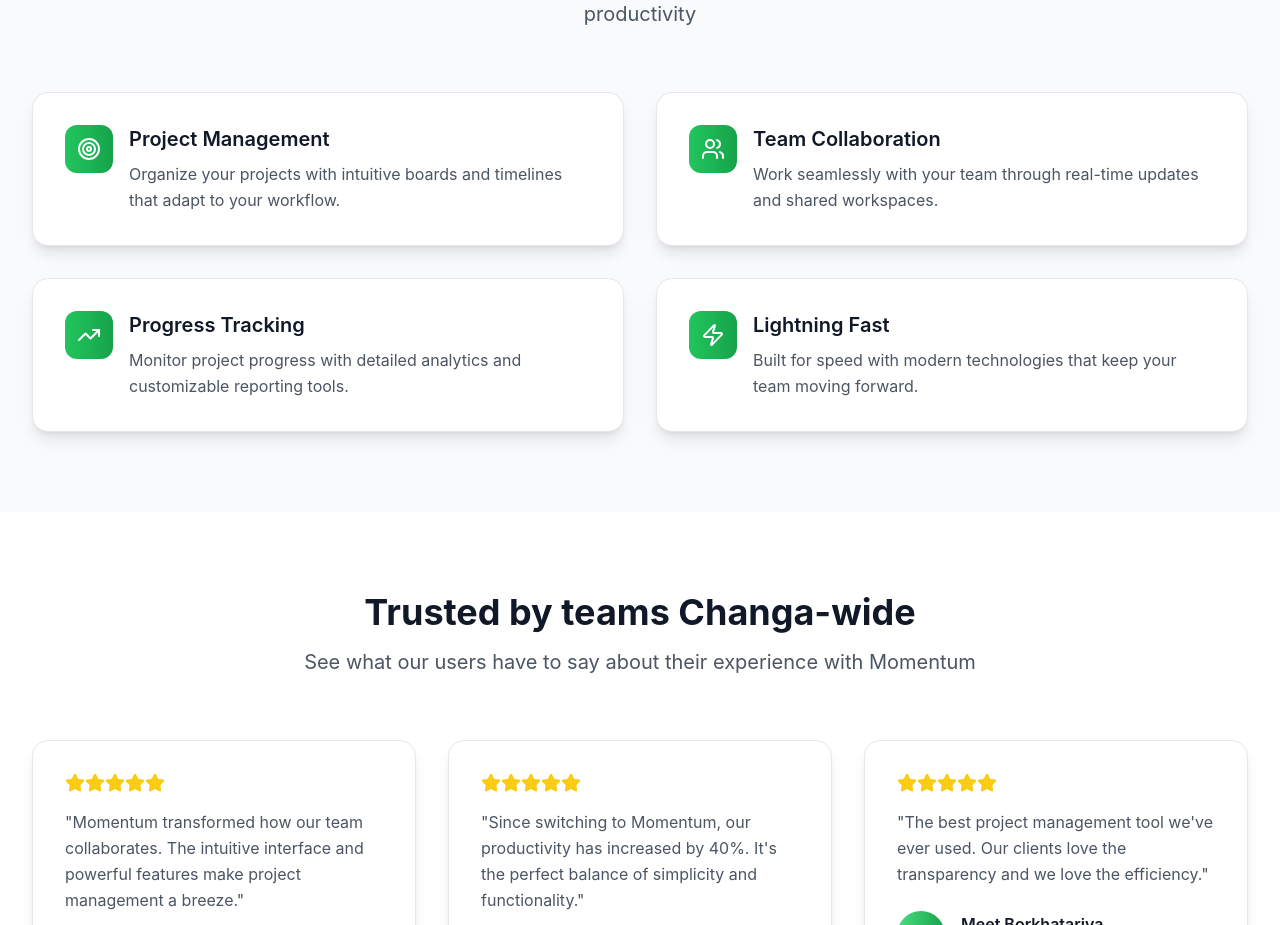
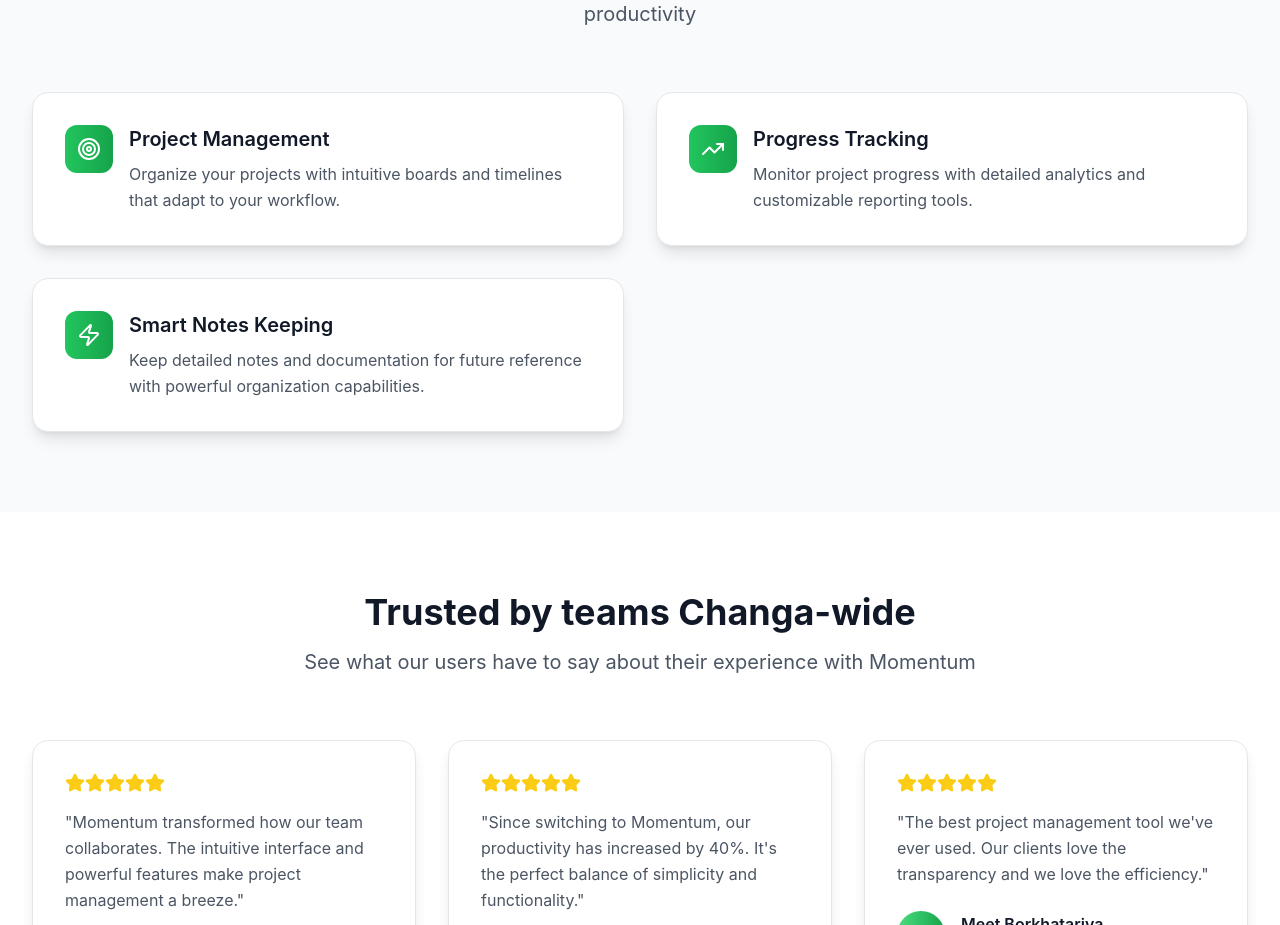
Before and after one commit to harshil-mistry/Momentum, a React (Create React App) app in the folder frontend/: page / in a window 1280 px wide. Shown: the part 891-1816 px from the top of the page. Built offline with nearby package versions, Linux system fonts and the light colour scheme.

Commit message:
Homepage Features section changed

```diff
--- a/frontend/src/components/HomePage.js
+++ b/frontend/src/components/HomePage.js
@@ -11,19 +11,14 @@
       description: "Organize your projects with intuitive boards and timelines that adapt to your workflow."
     },
     {
-      icon: <Users className="w-6 h-6" />,
-      title: "Team Collaboration",
-      description: "Work seamlessly with your team through real-time updates and shared workspaces."
-    },
-    {
       icon: <TrendingUp className="w-6 h-6" />,
       title: "Progress Tracking",
       description: "Monitor project progress with detailed analytics and customizable reporting tools."
     },
     {
       icon: <Zap className="w-6 h-6" />,
-      title: "Lightning Fast",
-      description: "Built for speed with modern technologies that keep your team moving forward."
+      title: "Smart Notes Keeping",
+      description: "Keep detailed notes and documentation for future reference with powerful organization capabilities."
     }
   ];
 
```
